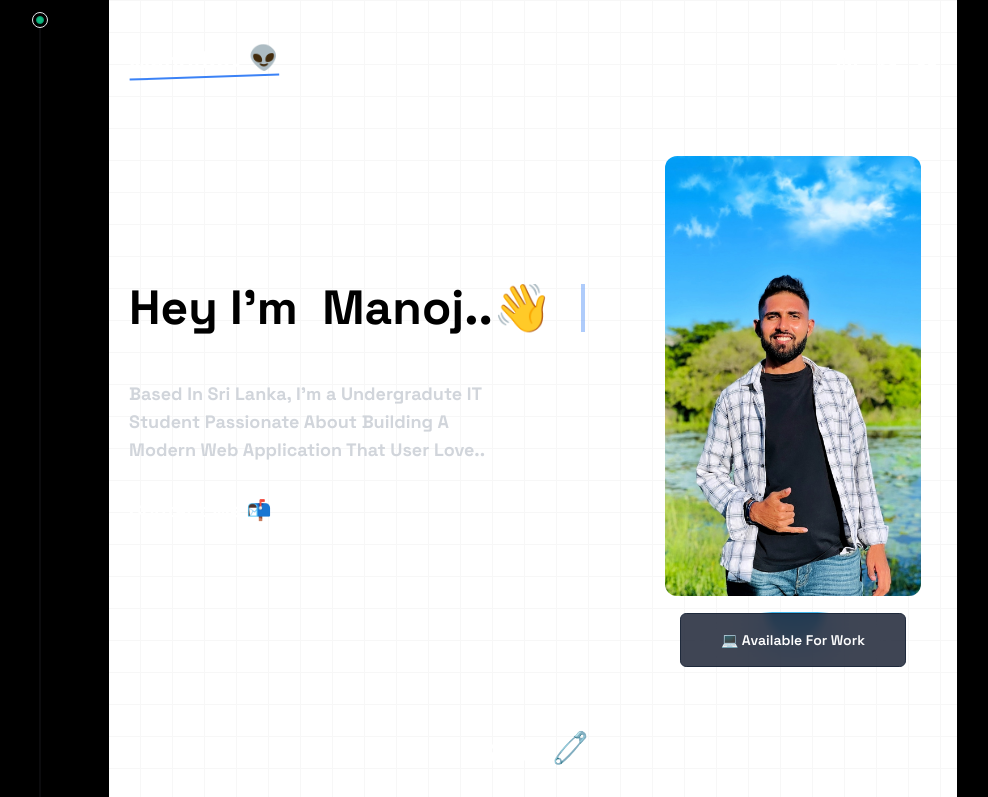
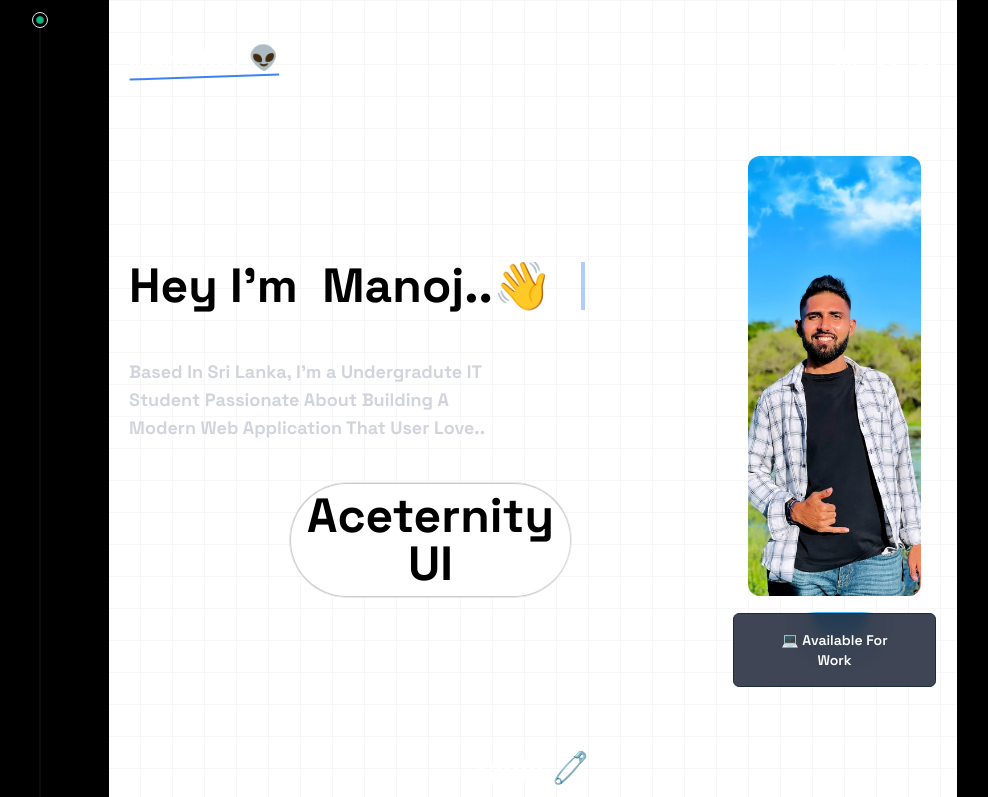
Before and after one commit to ItsLasa/profile, a Next.js app: page / in a window 1280 px wide. Shown: the top 797 px of the page, without its empty margins (107-1095 px from the left). Built offline with nearby package versions, Linux system fonts and the light colour scheme.

Commit message:
i framer

```diff
--- a/app/(home)/components/Hero.tsx
+++ b/app/(home)/components/Hero.tsx
@@ -1,25 +1,21 @@
-'use client'
-import { Button } from '@/components/ui/moving-border'
-import Link from 'next/link'
-import React from 'react'
-import Profile from '@/public/profile-1.jpeg'
-import Image from 'next/image'
+"use client";
+import { Button } from "@/components/ui/moving-border";
+import Link from "next/link";
+import React from "react";
+import Profile from "@/public/profile-1.jpeg";
+import Image from "next/image";
 import { TypewriterEffectSmooth } from "@/components/ui/typewriter-effect";
-
+import { HoverBorderGradient } from "@/components/ui/hover-border-gradient";
 
 function Hero() {
-
-
   const word = [
     {
       text: "Hey",
       className: "text-4xl lg:text-5xl",
-
     },
     {
       text: "I'm ",
       className: "text-4xl lg:text-5xl",
-
     },
     {
       text: " Manoj..👋 ",
@@ -27,56 +23,57 @@
     },
   ];
   return (
-    <div className='min-h-[60vh] flex gap-10 flex-col-reverse lg:flex-row lg:gap-0 items-center justify-between'>
-
-
-
-        <div className='text-4xl lg:text-5xl  font-bold space-y-10 text-center lg:text-left'>
+    <div className="min-h-[60vh] flex gap-10 flex-col-reverse lg:flex-row lg:gap-0 items-center justify-between">
+      <div className="text-4xl lg:text-5xl  font-bold space-y-10 text-center lg:text-left">
         <TypewriterEffectSmooth words={word} />
         {/* <h1>Nice to meet you! 👏
             <br/>
             <span className='underline underline-offset-8  decoration-green-500'>{"I'm Manoj"}</span></h1> */}
 
-            <p className='md:w-96 text-lg text-gray-300'>
-                {"Based In Sri Lanka, I'm a Undergradute IT Student Passionate About Building A Modern Web Application That User Love.. "}
-
+        <p className="md:w-96 text-lg text-gray-300">
+          {
+            "Based In Sri Lanka, I'm a Undergradute IT Student Passionate About Building A Modern Web Application That User Love.. "
+          }
         </p>
 
-            <Link href={"mailto:manojlasantha306@gmail.com"}>
+        <div className="m-40 flex justify-center text-center">
+          <HoverBorderGradient
+            containerClassName="rounded-full"
+            as="button"
+            className="dark:bg-black bg-white text-black dark:text-white flex items-center space-x-2"
+          >
+
+            <span>Aceternity UI</span>
+          </HoverBorderGradient>
+        </div>
+
+        {/* <Link href={"mailto:manojlasantha306@gmail.com"}>
                 <div className='text-[14px] lg:text-xl font-bold py-8'>
                     <h1 className='hover:text-blue-500 transition-all  hover:-rotate-1'>Contact Me 📬</h1>
 
                 </div>
-            </Link>
+            </Link> */}
       </div>
       <div>
-            <div className='w-full  py-2 px-4'>
+        <div className="w-full  py-2 px-4">
           <div>
-                    <Image src={Profile}   className=' rounded-xl object-cover  h-[55vh] w-[50vw]  lg:h-[55vh] lg:w-[20vw] ' alt={'profile image'}/>
+            <Image
+              src={Profile}
+              className=" rounded-xl object-cover  h-[55vh] w-[50vw]  lg:h-[55vh] lg:w-[20vw] "
+              alt={"profile image"}
+            />
           </div>
 
-
-                <div className='glow absolute top-[110px] right-1/2 -z-10'>
-
+          <div className="glow absolute top-[110px] right-1/2 -z-10"></div>
         </div>
-
-
-
-
-
-
-            </div>
-            <div className='pt-2 flex justify-center '>
-            <Button borderRadius='0.4rem ' className='p-4 px-10 font-semibold  '>
+        <div className="pt-2 flex justify-center ">
+          <Button borderRadius="0.4rem " className="p-4 px-10 font-semibold  ">
             <p>💻 Available For Work</p>
           </Button>
         </div>
-
-
       </div>
     </div>
-
-  )
+  );
 }
 
-export default Hero
+export default Hero;
--- a/package.json
+++ b/package.json
@@ -9,9 +9,10 @@
     "lint": "next lint"
   },
   "dependencies": {
+    "@tabler/icons-react": "^3.1.0",
     "class-variance-authority": "^0.7.0",
     "clsx": "^2.1.0",
-    "framer-motion": "^11.0.3",
+    "framer-motion": "^11.0.20",
     "lucide-react": "^0.344.0",
     "mini-svg-data-uri": "^1.4.4",
     "next": "14.1.0",
@@ -20,7 +21,7 @@
     "react-dom": "^18",
     "react-icons": "^5.0.1",
     "sharp": "^0.33.2",
-    "tailwind-merge": "^2.2.1",
+    "tailwind-merge": "^2.2.2",
     "tailwindcss-animate": "^1.0.7"
   },
   "devDependencies": {
```
Also changed, not shown: 1 other file (tests, documents, lock files or other folders). Lines whose indentation alone changed are shown as unchanged.
